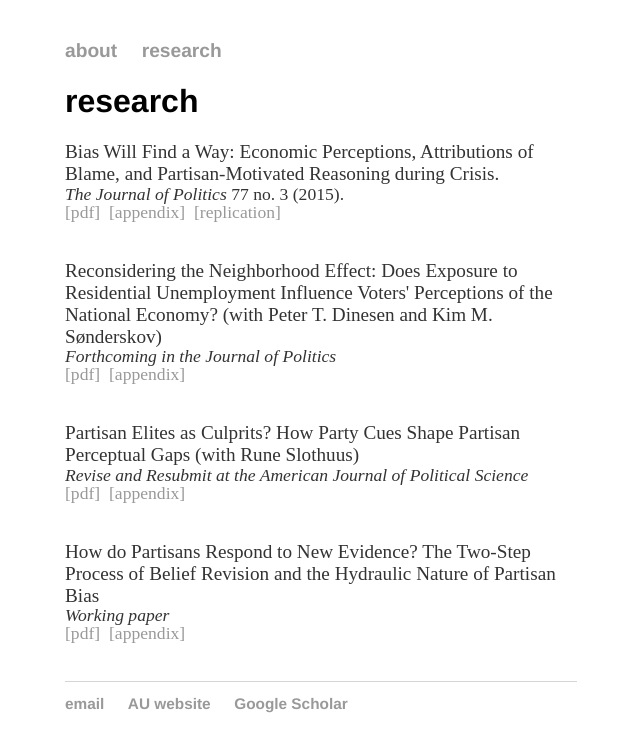
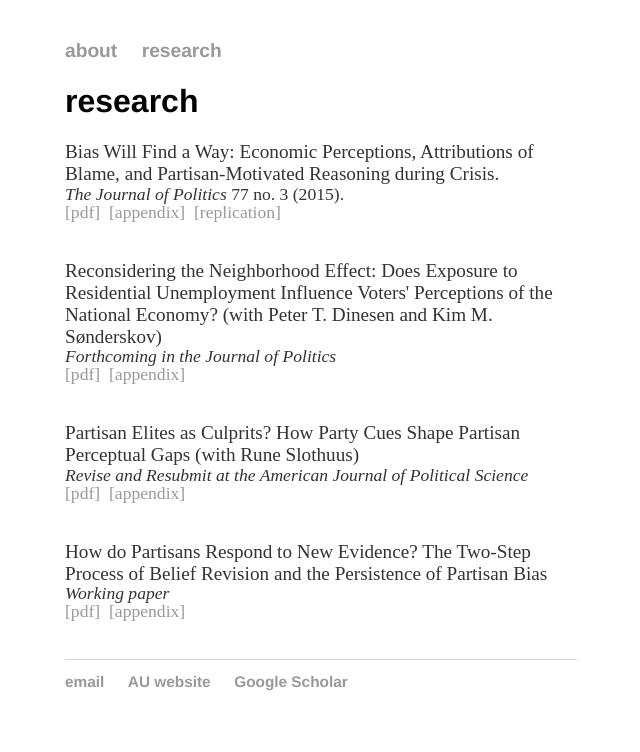
Before and after one commit to mbisgaard/mbisgaard.github.io, a Jekyll site: the page built from research/index.html, in a window 1280 px wide. Shown: the top 752 px of the page, without its empty margins (319-959 px from the left). Built offline with Jekyll 4.4.1, drawn with Linux system fonts in a browser that asks for light colours.

Commit message:
Update index.html

```diff
--- a/research/index.html
+++ b/research/index.html
@@ -28,7 +28,7 @@ title: mbisgaard::research
 
 	<p>&nbsp;</p>
 
-	<pentry>How do Partisans Respond to New Evidence? The Two-Step Process of Belief Revision and the Hydraulic Nature of Partisan Bias</pentry><br>
+	<pentry>How do Partisans Respond to New Evidence? The Two-Step Process of Belief Revision and the Persistence of Partisan Bias</pentry><br>
 	<p1><i>Working paper</i>
 	<br><a href="https://www.dropbox.com/s/52f6xzkykxpd7c4/newevidence-MB.pdf?dl=0">[pdf]</a>
 	&nbsp;<a href="https://www.dropbox.com/s/h8mbfngzpngclhu/SI_newevidence-MB.pdf?dl=0">[appendix]</a></p1>
```
